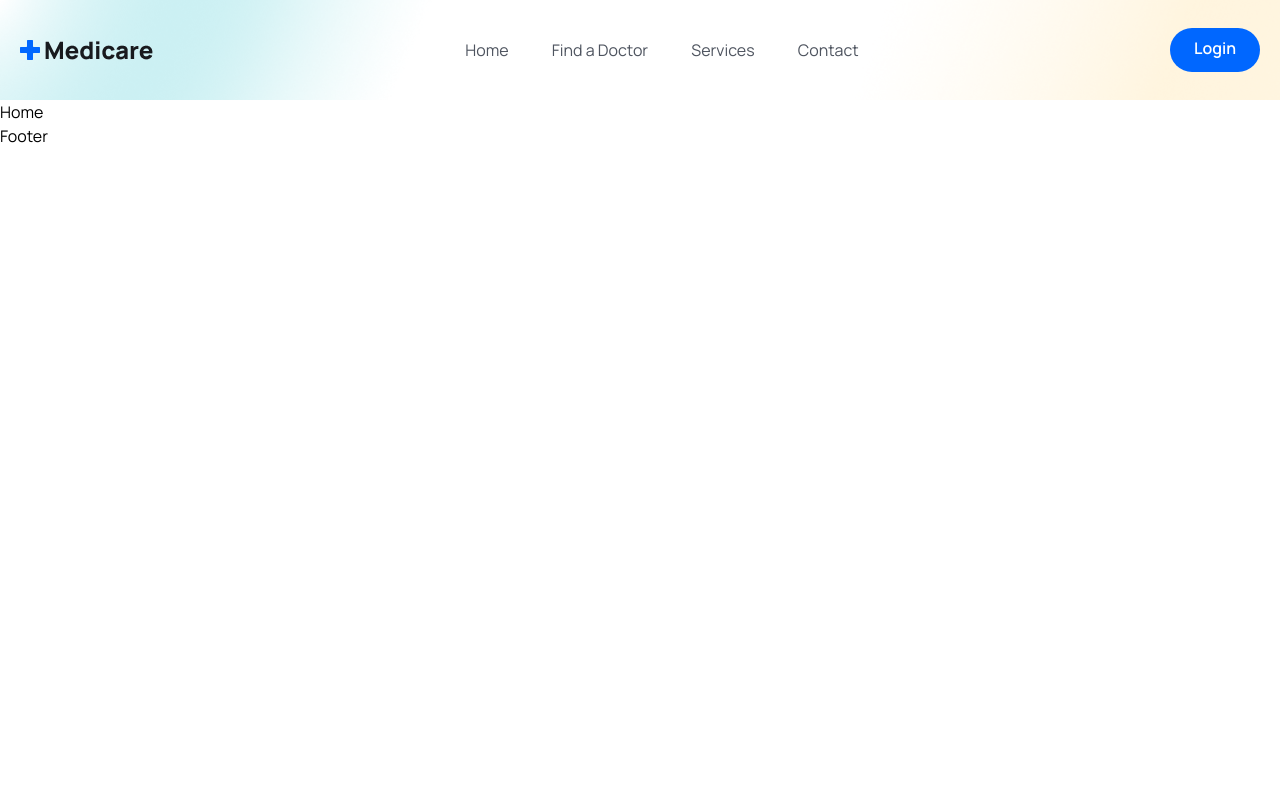
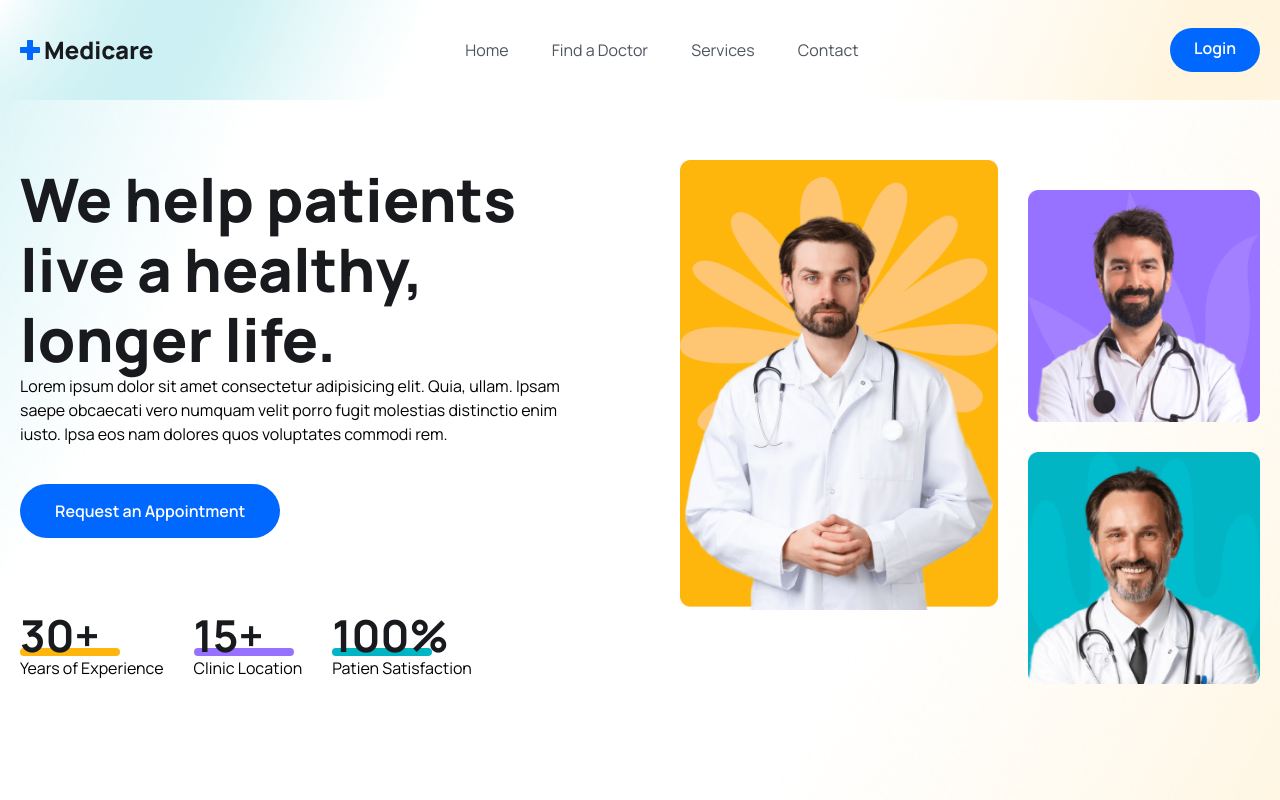
Before and after one commit to Tharu60/Medi_Webapp, a React (Vite) app in the folder frontend/: page / in a window 1280 px wide. Shown: the top 800 px of the page. Built offline with nearby package versions, Linux system fonts and the light colour scheme; the HTML template or start-up script is replaced by a standard one.

Commit message:
home page

```diff
--- a/frontend/src/index.css
+++ b/frontend/src/index.css
@@ -26,7 +26,11 @@
   }
 
   .header {
-    @apply bg-[url('./assets/images/mask.png')] bg-no-repeat bg-center bg-cover w-full h-[100px] /* leading-[100px]*/
+    @apply bg-[url('./assets/images/mask.png')] bg-no-repeat bg-center bg-cover w-full h-[100px] /*leading-[100px]*/;
+  }
+
+  .hero_section {
+    @apply bg-[url('./assets/images/hero-bg.png')] bg-no-repeat bg-center bg-cover;
   }
 
 }
--- a/frontend/src/pages/Home.jsx
+++ b/frontend/src/pages/Home.jsx
@@ -1,7 +1,74 @@
 import React from "react";
 
+import heroImg01 from '../assets/images/hero-img01.png';
+import heroImg02 from '../assets/images/hero-img02.png';
+import heroImg03 from '../assets/images/hero-img03.png';
+
 const Home = () => {
-  return <div>Home</div>;
+  return <>
+
+  {/* ========= Hero Section ======= */}
+  <>
+  <section className="hero_section pt-[60px] 2xl:h-[800px]">
+    <div className="container">
+      <div className="flex flex-col lg:flex-row gap-[90px] items-center justify-between">
+
+           {/* ========= Hero content ======= */}
+           <div>
+            <div className="lg:w-[570px]">
+              <h1 className="text-[36px] leading-[46px] text-headingColor font-[800] md:text-[60px] md:leading-[70px]">
+                We help patients live a healthy, longer life.
+              </h1>
+              <p className="text_para">
+                Lorem ipsum dolor sit amet consectetur adipisicing elit. Quia, ullam. Ipsam saepe obcaecati vero numquam velit porro fugit molestias distinctio enim iusto. Ipsa eos nam dolores quos voluptates commodi rem.
+              </p>
+
+              <button className="btn">Request an Appointment</button>
+            </div>
+
+            {/* ========= Hero counter ======= */}
+
+            <div className="mt-[30px] lg:mt-[70px] flex flex-col lg:flex-row lg:item-center gap-5 lg:gap-[30px]">
+              <div>
+                <h2 className="text-[36px] leading-[56px] lg:text-[44px] lg:leading-[54px] font-[700] text-headingColor">
+                  30+
+                </h2>
+                <span className="w-[100px] h-2 bg-yellowColor rounded-full block mt-[-14px]"></span>
+                <p className="text_para">Years of Experience</p>
+              </div>
+              <div>
+                <h2 className="text-[36px] leading-[56px] lg:text-[44px] lg:leading-[54px] font-[700] text-headingColor">
+                  15+
+                </h2>
+                <span className="w-[100px] h-2 bg-purpleColor rounded-full block mt-[-14px]"></span>
+                <p className="text_para">Clinic Location</p>
+              </div>
+              <div>
+                <h2 className="text-[36px] leading-[56px] lg:text-[44px] lg:leading-[54px] font-[700] text-headingColor">
+                  100%
+                </h2>
+                <span className="w-[100px] h-2 bg-irisBlueColor rounded-full block mt-[-14px]"></span>
+                <p className="text_para">Patien Satisfaction</p>
+              </div>
+            </div>
+           </div>
+           {/* ========= Hero content ======= */}
+
+           <div className="flex gap-[30px] justify-end">
+            <div>
+              <img className="w-full" src={heroImg01} alt="" />
+            </div>
+            <div className="mt-[30px]">
+              <img src={heroImg02} alt="" className="w-full mb-[30px]" />
+              <img src={heroImg03} alt="" className="w-full"/>
+            </div>
+            </div>
+      </div>
+    </div>
+  </section>
+  </>
+
+  </>
 };
 
 export default Home;
--- a/frontend/tailwind.config.js
+++ b/frontend/tailwind.config.js
@@ -8,7 +8,7 @@
     extend: {
       colors: {
         primaryColor: "#0067FF",
-        yellowColor: "#FE60D",
+        yellowColor: "#FEB60D",
         purpleColor: "#9771FF",
         irisBlueColor: "#01B5C5",
         headingColor: "#181A1E",
```
